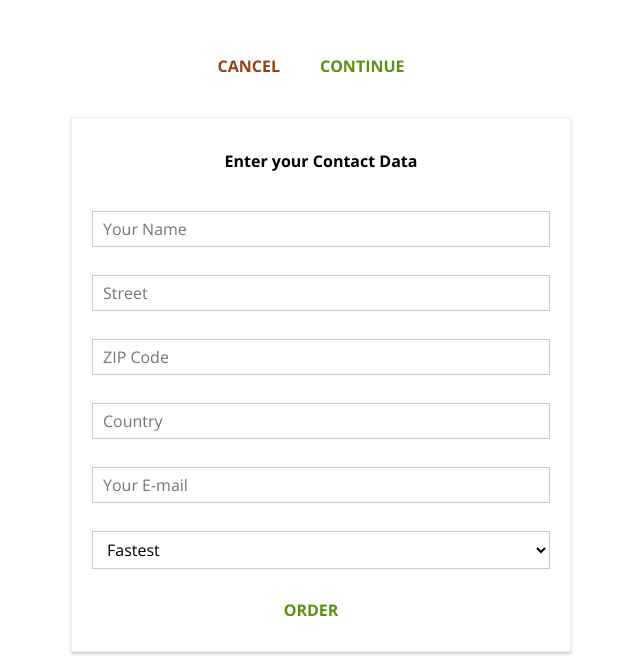
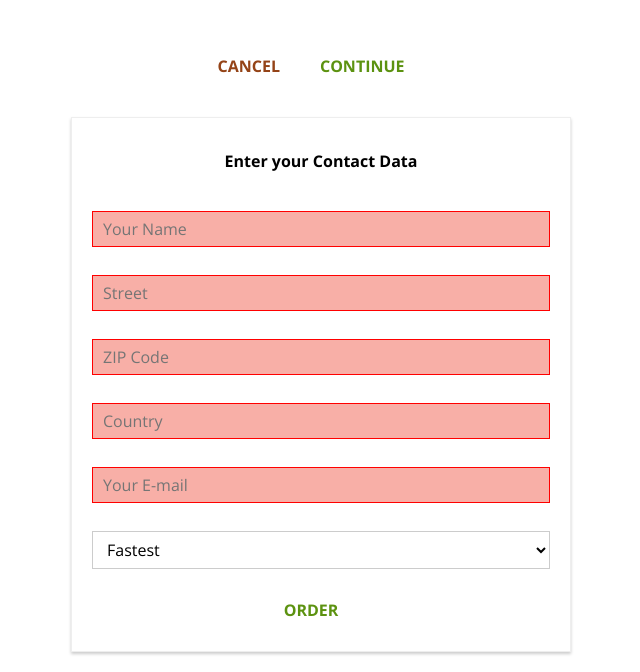
Before and after one commit to Jarkkohei/React-Complete-Guide, a React app: page /checkout/contact-data in a window 1280 px wide. Shown: the part 701-1373 px from the top of the page, without its empty margins (319-959 px from the left). Built offline with nearby package versions, Linux system fonts and the light colour scheme.

Commit message:
Added the validation feedback (red border and background for invalid inputs). [226]

```diff
--- a/src/components/UI/Input/Input.css
+++ b/src/components/UI/Input/Input.css
@@ -25,3 +25,8 @@
     outline: none;
     background-color: #ccc;
 }
+
+.Invalid {
+    border: 1px solid red;
+    background-color: rgb(248, 175, 167);
+}
--- a/src/components/UI/Input/Input.js
+++ b/src/components/UI/Input/Input.js
@@ -4,18 +4,23 @@
 const input = (props) => {
 
     let inputElement = null;
+    const inputClasses = [classes.InputElement];
+
+    if(props.invalid && props.shouldValidate) {
+        inputClasses.push(classes.Invalid);
+    }
 
     switch(props.elementType) {
         case ('input'):
             inputElement = <input
-                className={classes.InputElement}
+                className={inputClasses.join(' ')}
                 {...props.elementConfig}
                 value={props.value}
                 onChange={props.changed}/>;
             break;
         case ('textarea'):
             inputElement = <textarea
-                className={classes.InputElement}
+                className={inputClasses.join(' ')}
                 {...props.elementConfig}
                 value={props.value}
                 onChange={props.changed}/>;
@@ -23,7 +28,7 @@
         case ('select'):
             inputElement = (
                 <select
-                    className={classes.InputElement}
+                    className={inputClasses.join(' ')}
                     value={props.value}
                     onChange={props.changed}>
                     {props.elementConfig.options.map(option => (
@@ -36,7 +41,7 @@
             break;
         default:
             inputElement = <input
-                className={classes.InputElement}
+                className={inputClasses.join(' ')}
                 {...props.elementConfig}
                 value={props.value}
                 onChange={props.changed}/>;
--- a/src/containers/Checkout/ContactData/ContactData.js
+++ b/src/containers/Checkout/ContactData/ContactData.js
@@ -183,6 +183,8 @@
                         elementType={formElement.config.elementType}
                         elementConfig={formElement.config.elementConfig}
                         value={formElement.config.value}
+                        invalid={!formElement.config.valid}
+                        shouldValidate={formElement.config.validation}
                         changed={(event) => this.inputChangedHandler(event, formElement.id)}/>
                 ))}
                 <Button btnType="Success">ORDER</Button>
```
